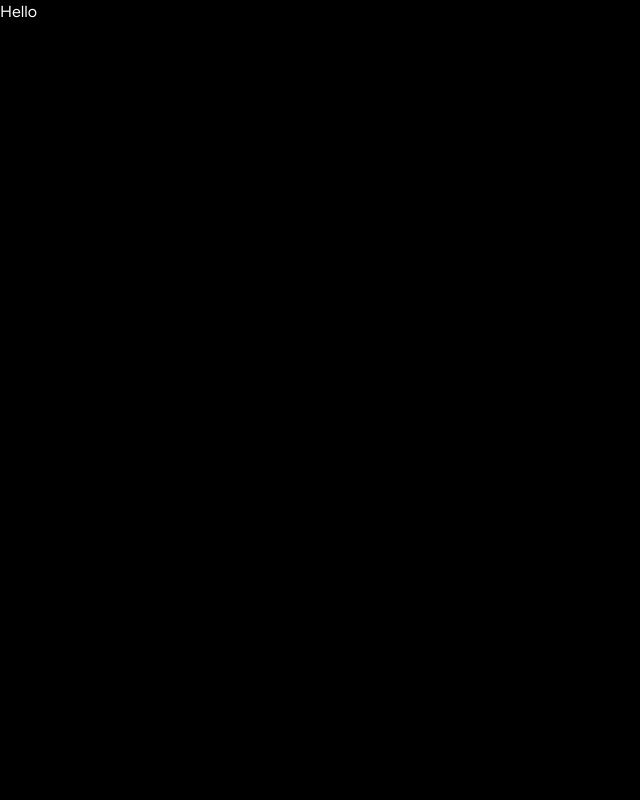
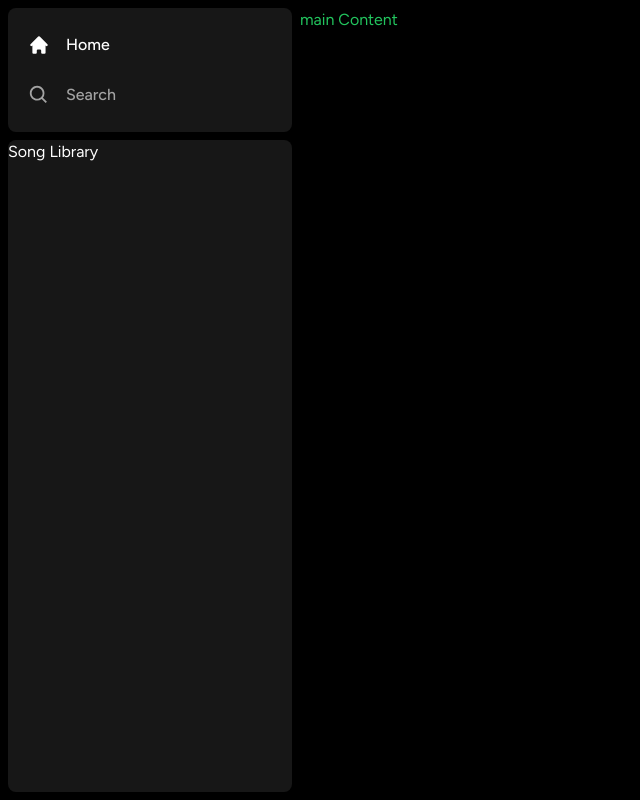
Before and after one commit to fazalerabbi/nextjs-spotify, a Next.js app in the folder code/: page / in a window 1280 px wide. Shown: the whole page, without its empty margins (0-640 px from the left). Built offline with nearby package versions, Linux system fonts and the light colour scheme.

Commit message:
Design the sidebar

```diff
--- /dev/null
+++ b/code/app/(site)/page.tsx
@@ -0,0 +1,5 @@
+export default function Home() {
+  return (
+    <div className='text-green-500'>main Content</div>
+  )
+}
--- a/code/app/layout.tsx
+++ b/code/app/layout.tsx
@@ -1,5 +1,6 @@
 import './globals.css'
 import { Figtree } from 'next/font/google'
+import Sidebar from '@/components/Sidebar'
 
 const font = Figtree({ subsets: ['latin'] })
 
@@ -15,7 +16,11 @@
 }) {
   return (
     <html lang="en">
-      <body className={font.className}>{children}</body>
+      <body className={font.className}>
+        <Sidebar>
+          {children}
+        </Sidebar>
+      </body>
     </html>
   )
 }
--- a/code/app/page.tsx
+++ /dev/null
@@ -1,7 +0,0 @@
-import Image from 'next/image';
-
-export default function Home() {
-  return (
-    <h1>Hello</h1>
-  )
-}
--- /dev/null
+++ b/code/components/Box.tsx
@@ -0,0 +1,26 @@
+import { FC, ReactNode } from "react";
+import { twMerge } from "tailwind-merge";
+
+interface BoxProps {
+    children: ReactNode,
+    className?: string
+}
+
+const Box: FC<BoxProps> = ({
+    children,
+    className
+}) => {
+    return (
+        <div className={twMerge(`
+            bg-neutral-900
+            rounded-lg
+            h-fit
+            w-full
+        `, className)}
+        >
+            {children}
+        </div>
+    );
+}
+
+export default Box;
--- /dev/null
+++ b/code/components/Sidebar.tsx
@@ -0,0 +1,54 @@
+'use client';
+import { FC, useMemo } from "react";
+import { usePathname } from "next/navigation";
+import { HiHome } from "react-icons/hi";
+import { BiSearch } from "react-icons/bi";
+import Box from "./Box";
+import SidebarItem from "./SidebarItem";
+
+interface SidebarProps {
+    children: React.ReactNode
+}
+
+const Sidebar: FC<SidebarProps> = ({ children }) => {
+    const pathname = usePathname();
+    const routes = useMemo(() => [
+        {
+            label: 'Home',
+            active: pathname !== '/search',
+            href: '/',
+            icon: HiHome
+        },
+        {
+            label: 'Search',
+            active: pathname === '/search',
+            href: '/search',
+            icon: BiSearch
+        }
+    ], [pathname]);
+
+    return (
+        <div className="flex h-full">
+            <div className="hidden md:flex flex-col gap-y-2 bg-black h-full w-[300px] p-2">
+                <Box>
+                    <div className="flex flex-col gap-y-4 px-5 py-5">
+                        {routes.map((item) => (
+                            <SidebarItem
+                                key={item.label}
+                                {...item}
+                            />
+                        ))}
+                    </div>
+                </Box>
+                <Box className="overflow-y-auto h-full">
+                    Song Library
+                </Box>
+            </div>
+            <main className="h-full flex-1 overflow-y-auto py-2">
+                {children}
+            </main>
+        </div>
+    );
+}
+
+export default Sidebar;
--- /dev/null
+++ b/code/components/SidebarItem.tsx
@@ -0,0 +1,30 @@
+import Link from "next/link";
+import { FC } from "react";
+import { IconType } from "react-icons";
+import { twMerge } from "tailwind-merge";
+
+interface SidebarItemProps {
+    label: string,
+    active: boolean,
+    href: string,
+    icon: IconType
+}
+
+const SidebarItem: FC<SidebarItemProps> = ({
+    label,
+    active,
+    href,
+    icon: Icon
+}) => {
+    return (
+        <Link href={href}
+            className={twMerge(`flex flex-row h-auto items-center w-full gap-x-4 text-md
+                                font-medium cursor-pointer hover:text-white transition text-neutral-400 py-1`, active && "text-white")}
+        >
+            <Icon size={26} />
+            <p className="truncate w-full">{label}</p>
+        </Link>
+    );
+}
+
+export default SidebarItem;
--- a/code/package.json
+++ b/code/package.json
@@ -19,6 +19,8 @@
     "postcss": "8.4.24",
     "react": "18.2.0",
     "react-dom": "18.2.0",
+    "react-icons": "^4.9.0",
+    "tailwind-merge": "^1.13.1",
     "tailwindcss": "3.3.2",
     "typescript": "5.1.3"
   }
```
Also changed, not shown: 1 other file (tests, documents, lock files or other folders).
